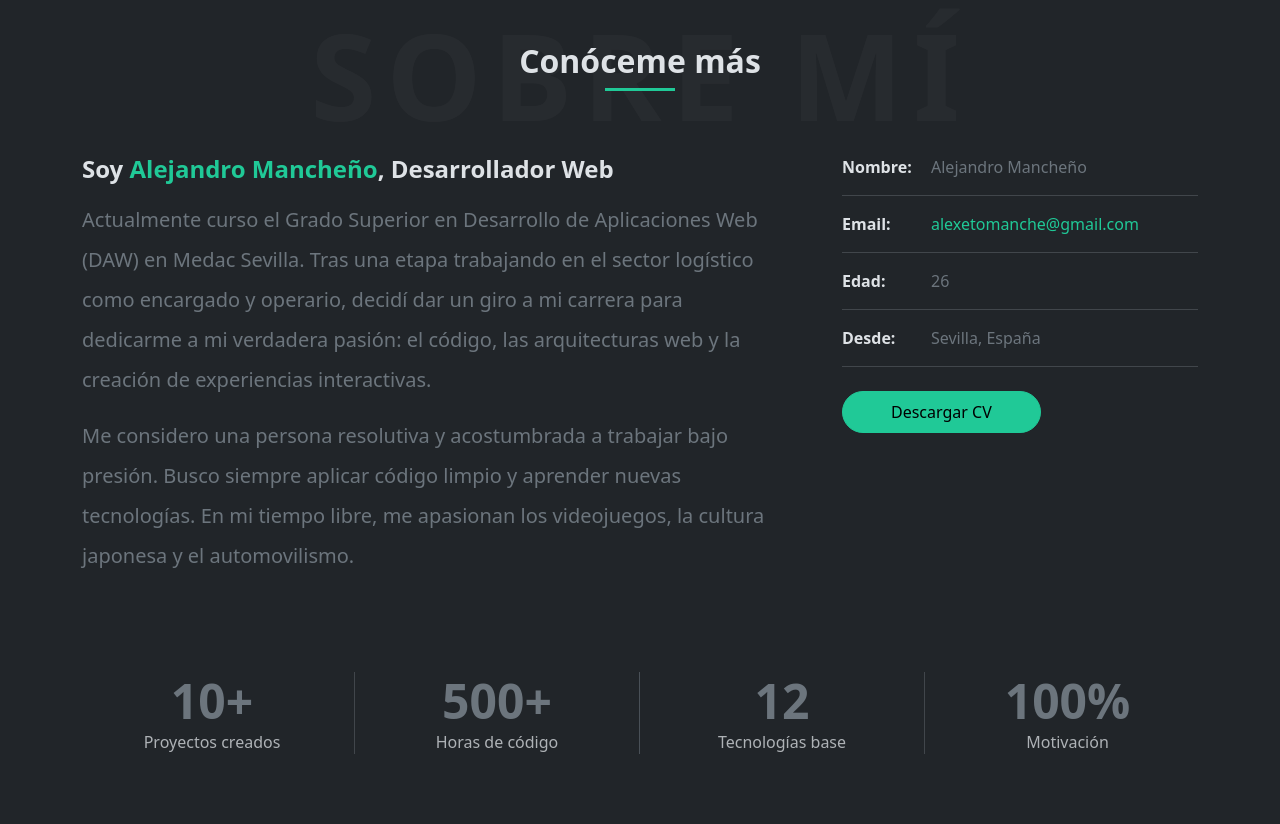
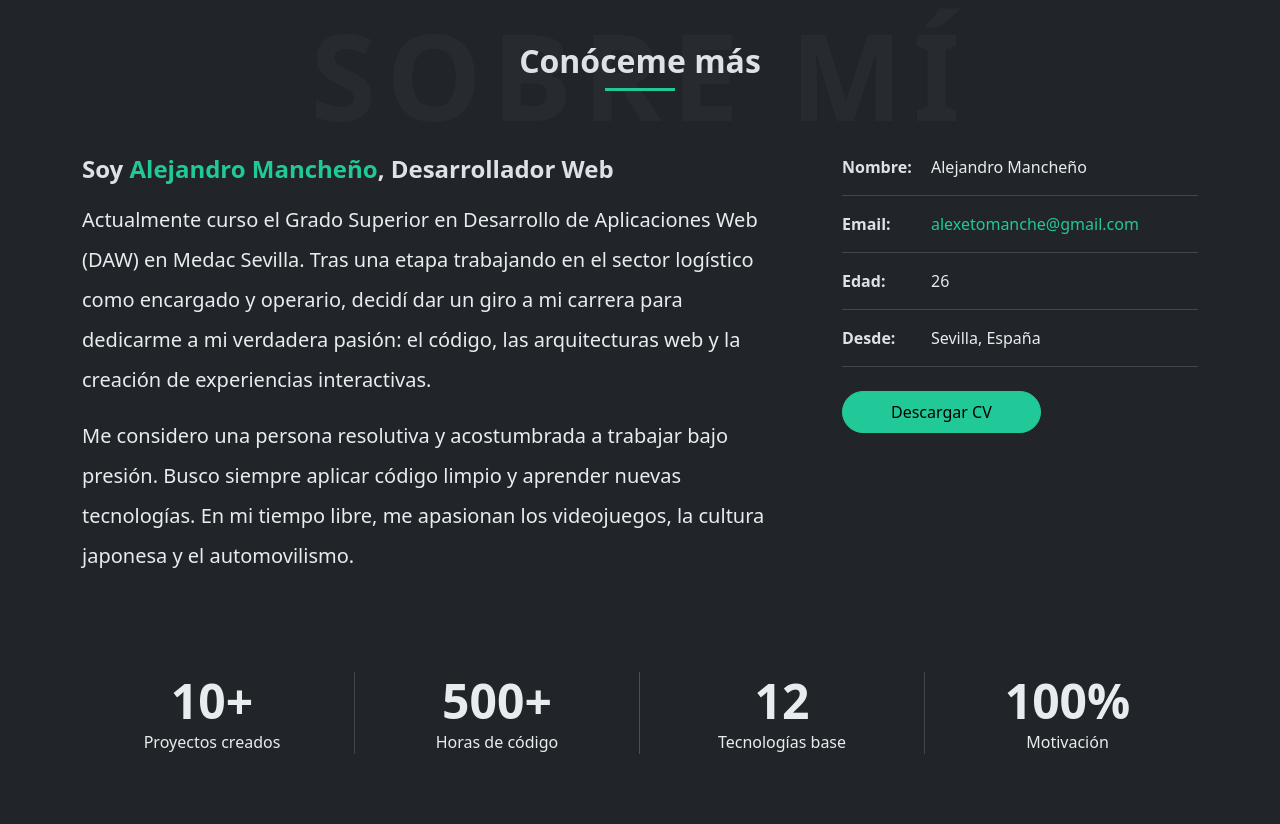
Before and after one commit to alexwillians27/https---github.com-alexwillians27-bootstrap-intro, a plain HTML site: page ej09-portfolio/index.html in a window 1280 px wide. Shown: the part 816-1640 px from the top of the page. Drawn offline with nearby package versions, Linux system fonts and the light colour scheme.

Commit message:
contraste valido

```diff
--- a/ej09-portfolio/css/estilos.css
+++ b/ej09-portfolio/css/estilos.css
@@ -85,3 +85,8 @@ section { scroll-margin-top: 70px; }
     border-right: var(--bs-border-width) var(--bs-border-style) var(--bs-border-color) !important;
   }
 }
+
+/* Arreglo definitivo de contraste para pasar el test WAVE en modo oscuro */
+.text-secondary, .text-muted {
+    color: #e9ecef !important; /* Forzamos un gris mucho más clarito que aprueba de sobra */
+}
```
